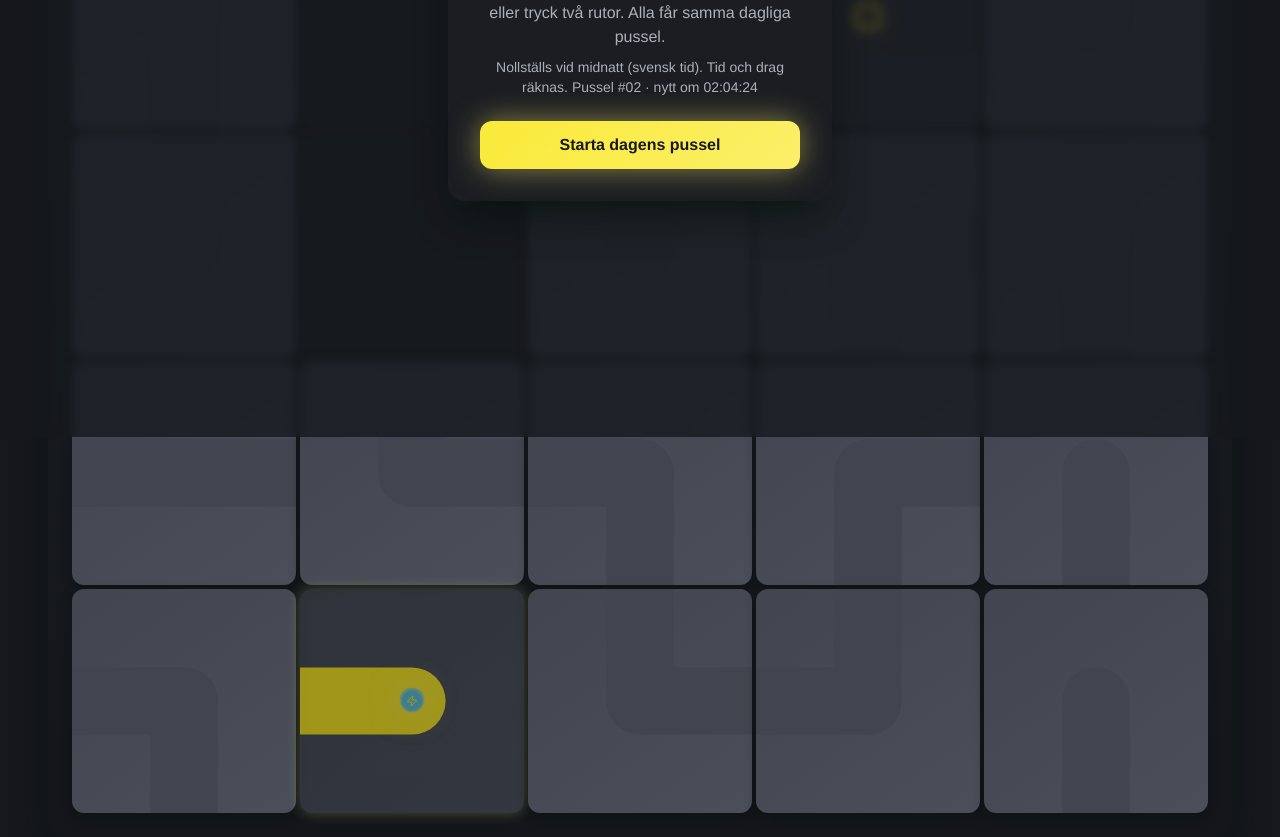
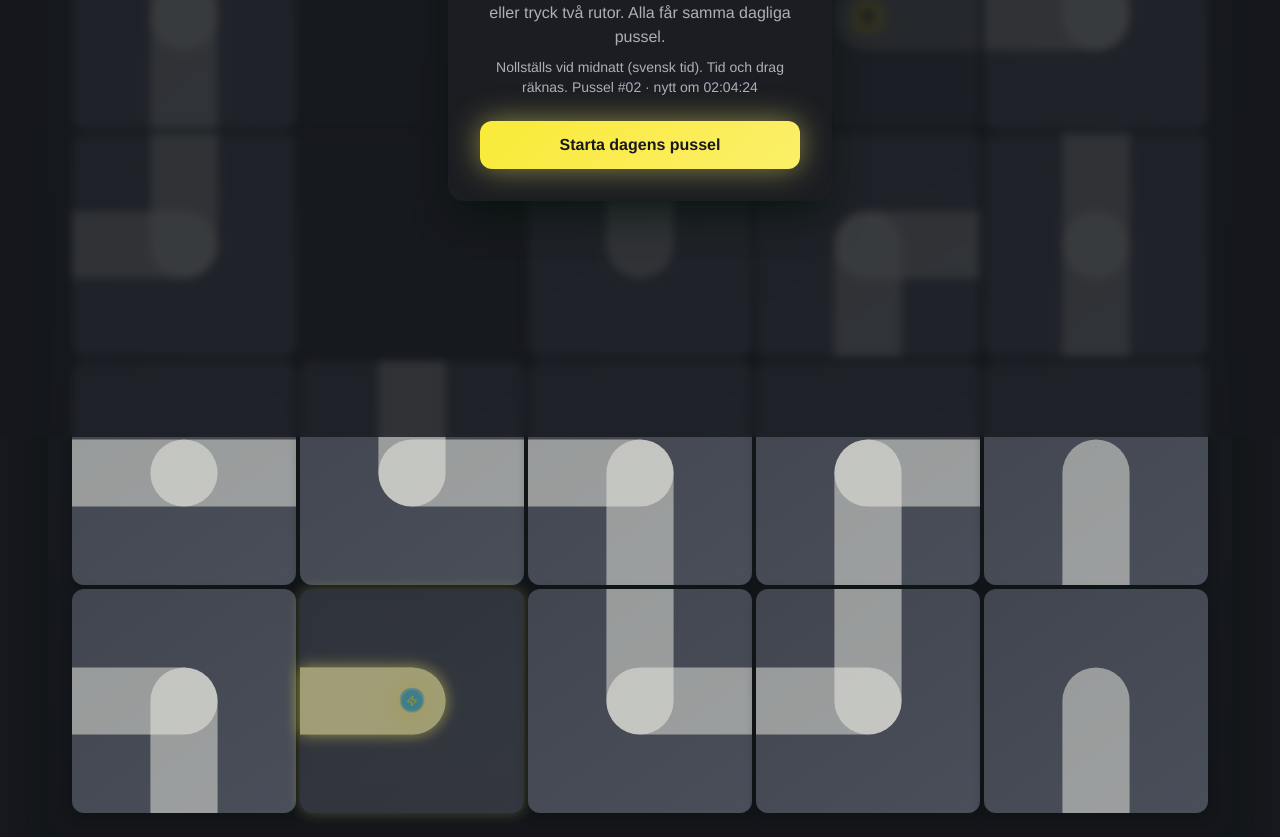
Before and after one commit to patrikahlzen/daily-labyrinth-shift, a React (Vite) app: page / in a window 1280 px wide. Shown: the part 363-1200 px from the top of the page. Built offline with nearby package versions, Linux system fonts and the light colour scheme.

Commit message:
Fix tile symbol visibility
Improve yellow color intensity for tile symbols, especially in Safari, to make them more visible.

```diff
--- a/src/components/Tile.tsx
+++ b/src/components/Tile.tsx
@@ -12,14 +12,14 @@ interface TileProps {
 }
 
 export const Tile: React.FC<TileProps> = ({ tile, isPlayer, isGoal, isPreview, isStart, isEnergized }) => {
-  const getPathLineElements = (strokeColor: string) => {
+  const getPathLineElements = (strokeOpacity: number = 1) => {
     if (tile.type !== TileType.PATH) return null;
 
     const thickness = 30; // ~30% av tiles storlek
     const half = 50;
 
     return (
-      <g stroke={strokeColor} strokeWidth={thickness} strokeLinecap="round" fill="none">
+      <g stroke="currentColor" strokeOpacity={strokeOpacity} strokeWidth={thickness} strokeLinecap="round" fill="none">
         {tile.connections.north && (
           <line x1={half} y1={half} x2={half} y2={0} />
         )}
@@ -33,7 +33,7 @@ export const Tile: React.FC<TileProps> = ({ tile, isPlayer, isGoal, isPreview, i
           <line x1={half} y1={half} x2={0} y2={half} />
         )}
         {/* Centernod (valfritt) */}
-        {/* <circle cx={half} cy={half} r={thickness/4} fill={strokeColor} /> */}
+        {/* <circle cx={half} cy={half} r={thickness/4} fill="currentColor" /> */}
       </g>
     );
   };
@@ -82,19 +82,20 @@ export const Tile: React.FC<TileProps> = ({ tile, isPlayer, isGoal, isPreview, i
 
       {/* Neutral path symbol (always visible) */}
       {tile.type === TileType.PATH && (
-        <svg className="absolute inset-0 pointer-events-none" viewBox="0 0 100 100" preserveAspectRatio="none">
-          {getPathLineElements('hsl(var(--tile-path))')}
+        <svg className="absolute inset-0 pointer-events-none" viewBox="0 0 100 100" preserveAspectRatio="none" style={{ color: 'hsl(var(--foreground))' }}>
+          {getPathLineElements(0.5)}
         </svg>
       )}
 
       {/* Energy fill along the path (when energized) */}
       {tile.type === TileType.PATH && (
         <svg
-          className={`absolute inset-0 pointer-events-none transition-opacity duration-300 ${isEnergized ? 'opacity-100' : 'opacity-0'}`}
+          className={`absolute inset-0 pointer-events-none mix-blend-screen transition-opacity duration-300 ${isEnergized ? 'opacity-100' : 'opacity-0'}`}
           viewBox="0 0 100 100"
           preserveAspectRatio="none"
+          style={{ color: 'hsl(var(--energy))', filter: 'drop-shadow(0 0 8px hsl(var(--energy) / 0.9))' }}
         >
-          {getPathLineElements('hsl(var(--energy))')}
+          {getPathLineElements(1)}
         </svg>
       )}
 
--- a/src/index.css
+++ b/src/index.css
@@ -46,7 +46,7 @@ All colors MUST be HSL.
     --player: 200 100% 60%;
     --goal: 55 95% 60%;
     /* Energy color for active paths */
-    --energy: 55 100% 55%;
+    --energy: 55 100% 62%;
 
     /* Gradients */
     --gradient-primary: linear-gradient(135deg, hsl(var(--primary)), hsl(var(--primary-glow)));
@@ -110,7 +110,7 @@ All colors MUST be HSL.
     --tile-special: 55 95% 60%;
     --player: 200 100% 60%;
     --goal: 55 95% 60%;
-    --energy: 55 100% 55%;
+    --energy: 55 100% 62%;
   }
 }
 
```
